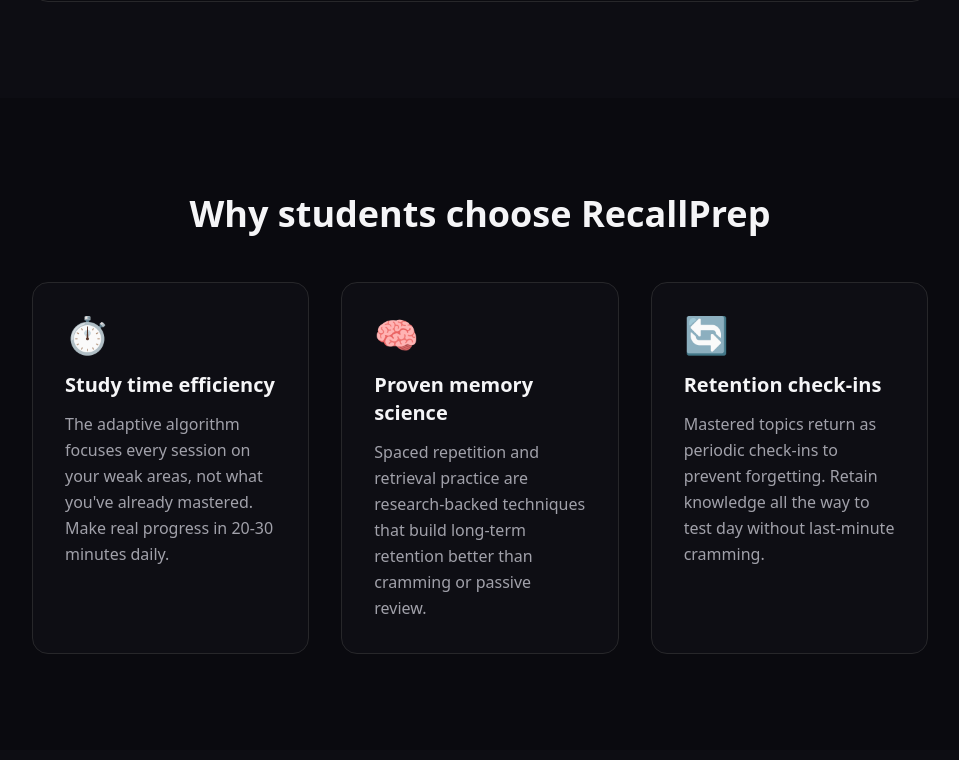
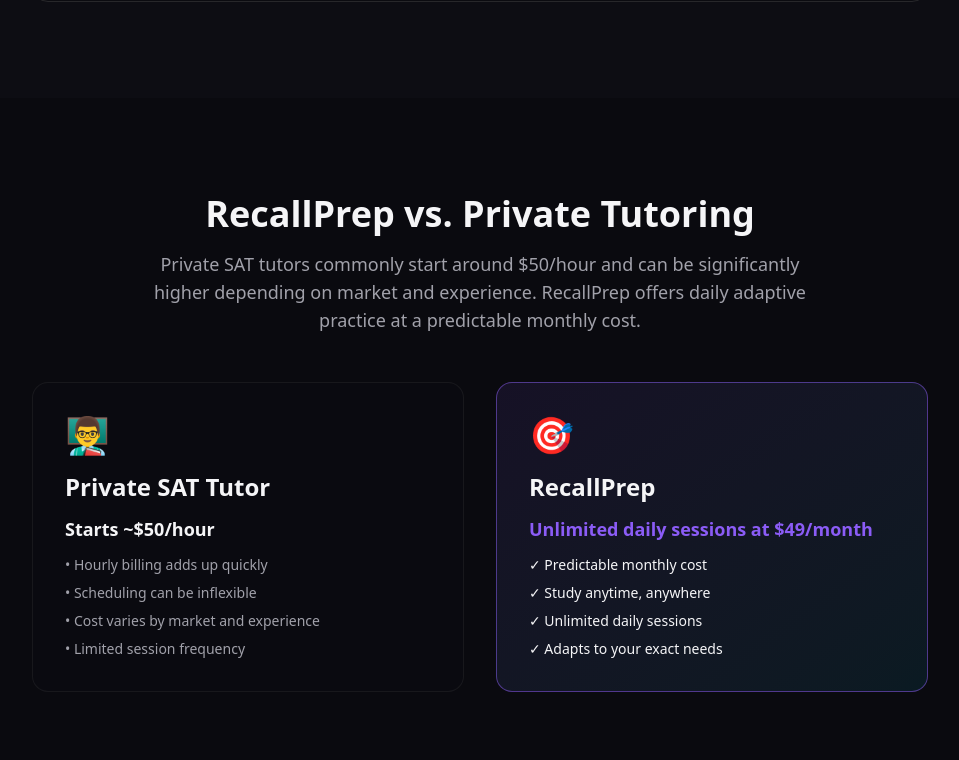
Before and after one commit to joe0332/rcl, a Next.js app: page /pricing in a window 1280 px wide. Shown: the part 2080-2840 px from the top of the page, without its empty margins (160-1119 px from the left). Built offline with nearby package versions, Linux system fonts and the light colour scheme.

Commit message:
Sandbox autosave

```diff
--- a/src/app/pricing/page.tsx
+++ b/src/app/pricing/page.tsx
@@ -102,6 +102,62 @@
                     ))}
                   </tbody>
                 </table>
+              </div>
+            </div>
+          </div>
+        </Container>
+      </section>
+
+      {/* Tutor Comparison */}
+      <section className="py-24">
+        <Container>
+          <div className="max-w-4xl mx-auto">
+            <div className="text-center mb-12">
+              <h2 className="text-4xl font-bold text-foreground mb-4">
+                RecallPrep vs. Private Tutoring
+              </h2>
+              <p className="text-lg text-muted-foreground max-w-2xl mx-auto">
+                {siteConfig.tutorComparison.description}
+              </p>
+            </div>
+
+            <div className="grid grid-cols-1 md:grid-cols-2 gap-8">
+              {/* Private Tutor */}
+              <div className="rounded-2xl border border-border/50 bg-muted/10 p-8">
+                <div className="text-4xl mb-4">👨‍🏫</div>
+                <h3 className="text-2xl font-semibold text-foreground mb-3">
+                  Private SAT Tutor
+                </h3>
+                <div className="space-y-3 text-muted-foreground">
+                  <p className="text-lg font-semibold text-foreground">
+                    {siteConfig.tutorComparison.tutorCost}
+                  </p>
+                  <ul className="space-y-2 text-sm">
+                    <li>• Hourly billing adds up quickly</li>
+                    <li>• Scheduling can be inflexible</li>
+                    <li>• Cost varies by market and experience</li>
+                    <li>• Limited session frequency</li>
+                  </ul>
+                </div>
+              </div>
+
+              {/* RecallPrep */}
+              <div className="rounded-2xl border border-primary/50 bg-gradient-to-br from-primary/10 to-secondary/10 p-8">
+                <div className="text-4xl mb-4">🎯</div>
+                <h3 className="text-2xl font-semibold text-foreground mb-3">
+                  RecallPrep
+                </h3>
+                <div className="space-y-3">
+                  <p className="text-lg font-semibold text-primary">
+                    {siteConfig.tutorComparison.recallprepValue}
+                  </p>
+                  <ul className="space-y-2 text-sm text-foreground">
+                    <li>✓ Predictable monthly cost</li>
+                    <li>✓ Study anytime, anywhere</li>
+                    <li>✓ Unlimited daily sessions</li>
+                    <li>✓ Adapts to your exact needs</li>
+                  </ul>
+                </div>
               </div>
             </div>
           </div>
```
